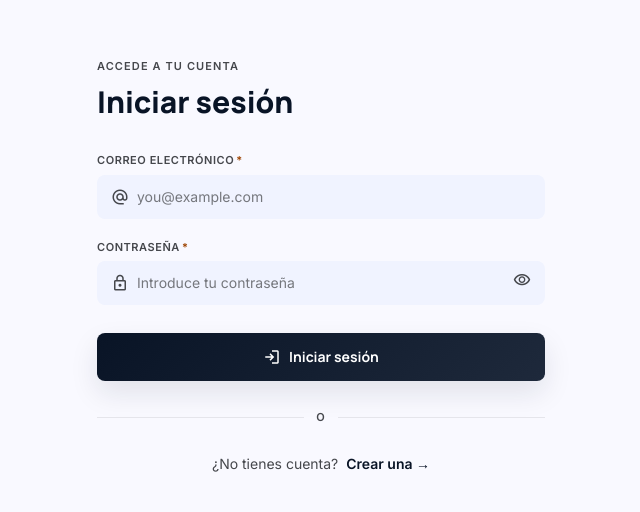
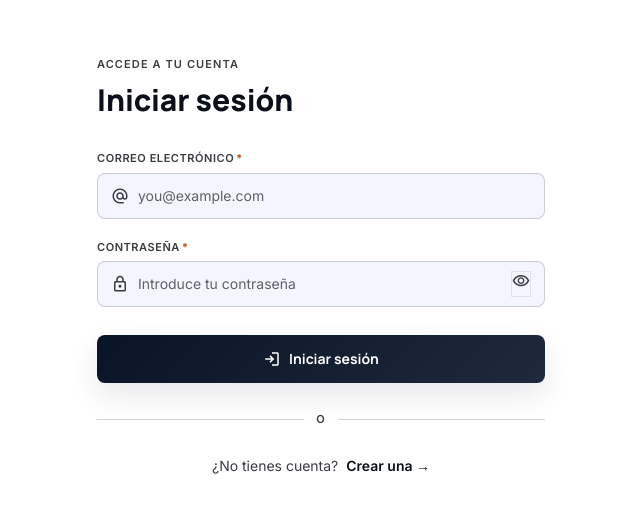
Before and after one commit to jc-larry/auxilio-mecanico-fronted, an Angular app: page /auth/login in a window 1280 px wide. Shown: the part 134-646 px from the top of the page, without its empty margins (319-959 px from the left). Built offline with nearby package versions, Linux system fonts and the light colour scheme.

Commit message:
feat: add workshop, role, and client models, and update global UI styles for consistent component borders.

```diff
--- a/src/app/core/models/mechanic.models.ts
+++ b/src/app/core/models/mechanic.models.ts
@@ -30,6 +30,7 @@ export interface Mechanic {
   created_at: string;
   updated_at: string;
   user_id: number;
+  workshop_id: number | null;
 }
 
 export interface MechanicCreate {
@@ -38,6 +39,7 @@ export interface MechanicCreate {
   specialty: Specialty;
   expertise: MechanicExpertise;
   avatar_color: string;
+  workshop_id: number | null;
 }
 
 export interface MechanicUpdate {
@@ -47,6 +49,7 @@ export interface MechanicUpdate {
   expertise?: MechanicExpertise;
   is_available?: boolean;
   avatar_color?: string;
+  workshop_id?: number | null;
 }
 
 export interface PaginatedResponse<T> {
--- a/src/app/core/models/service-request.models.ts
+++ b/src/app/core/models/service-request.models.ts
@@ -37,8 +37,8 @@ export interface ServiceRequest {
 }
 
 export interface ServiceRequestCreate {
-  client_name: string;
-  vehicle_info: string;
+  cliente_id: number;
+  vehiculo_id: number;
   service_type: ServiceType;
   description: string;
   location: string;
--- a/src/styles.css
+++ b/src/styles.css
@@ -17,7 +17,20 @@
 
   h1, h2, h3, h4 { font-family: 'Manrope', sans-serif; }
 
-  input:focus { outline: none; }
+  button:not(.machined-gradient):not(.bg-primary) {
+    border: 1px solid rgba(142, 145, 153, 0.2);
+  }
+
+  input, select, textarea {
+    border: 1px solid rgba(142, 145, 153, 0.4) !important;
+    transition: all 0.2s ease;
+  }
+
+  input:focus, select:focus, textarea:focus {
+    outline: none;
+    border-color: #0a0f1a !important;
+    box-shadow: 0 0 0 2px rgba(10, 15, 26, 0.05);
+  }
 }
 
 @layer utilities {
--- a/tailwind.config.js
+++ b/tailwind.config.js
@@ -4,36 +4,36 @@ module.exports = {
   theme: {
     extend: {
       colors: {
-        'primary':                    '#091426',
-        'primary-container':          '#1e293b',
+        'primary':                    '#0a0f1a',
+        'primary-container':          '#1b2538',
         'on-primary':                 '#ffffff',
-        'on-primary-container':       '#8590a6',
-        'secondary':                  '#9d4300',
-        'secondary-container':        '#fd761a',
+        'on-primary-container':       '#a3aec2',
+        'secondary':                  '#b34700',
+        'secondary-container':        '#ff7a1f',
         'on-secondary':               '#ffffff',
-        'surface':                    '#f9f9ff',
-        'surface-dim':                '#cfdaf2',
-        'surface-bright':             '#f9f9ff',
+        'surface':                    '#ffffff',
+        'surface-dim':                '#d0d9ec',
+        'surface-bright':             '#ffffff',
         'surface-container-lowest':   '#ffffff',
-        'surface-container-low':      '#f0f3ff',
-        'surface-container':          '#e7eeff',
-        'surface-container-high':     '#dee8ff',
-        'surface-container-highest':  '#d8e3fb',
-        'surface-variant':            '#d8e3fb',
-        'on-surface':                 '#111c2d',
-        'on-surface-variant':         '#45474c',
-        'outline':                    '#75777d',
-        'outline-variant':            '#c5c6cd',
-        'error':                      '#ba1a1a',
-        'error-container':            '#ffdad6',
+        'surface-container-low':      '#f4f6ff',
+        'surface-container':          '#e9f0ff',
+        'surface-container-high':     '#dce6ff',
+        'surface-container-highest':  '#d2def9',
+        'surface-variant':            '#c9d4f0',
+        'on-surface':                 '#0d1726',
+        'on-surface-variant':         '#3a3c41',
+        'outline':                    '#5f6167',
+        'outline-variant':            '#8e9199',
+        'error':                      '#c11212',
+        'error-container':            '#ffd9d6',
         'on-error':                   '#ffffff',
-        'tertiary-container':         '#5a0008',
-        'on-tertiary-container':      '#ff5250',
-        'background':                 '#f9f9ff',
-        'on-background':              '#111c2d',
-        'inverse-surface':            '#263143',
-        'inverse-on-surface':         '#ecf1ff',
-        'inverse-primary':            '#bcc7de',
+        'tertiary-container':         '#6a0010',
+        'on-tertiary-container':      '#ff6a68',
+        'background':                 '#ffffff',
+        'on-background':              '#0d1726',
+        'inverse-surface':            '#1f2a3d',
+        'inverse-on-surface':         '#f2f6ff',
+        'inverse-primary':            '#aeb9d4',
       },
       fontFamily: {
         headline: ['Manrope', 'sans-serif'],
@@ -49,8 +49,8 @@ module.exports = {
         full:    '9999px',
       },
       boxShadow: {
-        'ghost': '0px 20px 40px rgba(17, 28, 45, 0.06)',
-        'ghost-md': '0px 12px 28px rgba(17, 28, 45, 0.10)',
+        'ghost': '0px 20px 40px rgba(13, 23, 38, 0.08)',
+        'ghost-md': '0px 12px 28px rgba(13, 23, 38, 0.12)',
       },
     },
   },
```
Also changed, not shown: src/app/core/models/client.models.ts (added, +14 -0 lines), src/app/core/models/role.models.ts (added, +28 -0 lines), src/app/core/models/vehicle.models.ts (added, +9 -0 lines), src/app/core/models/workshop.models.ts (added, +35 -0 lines).
